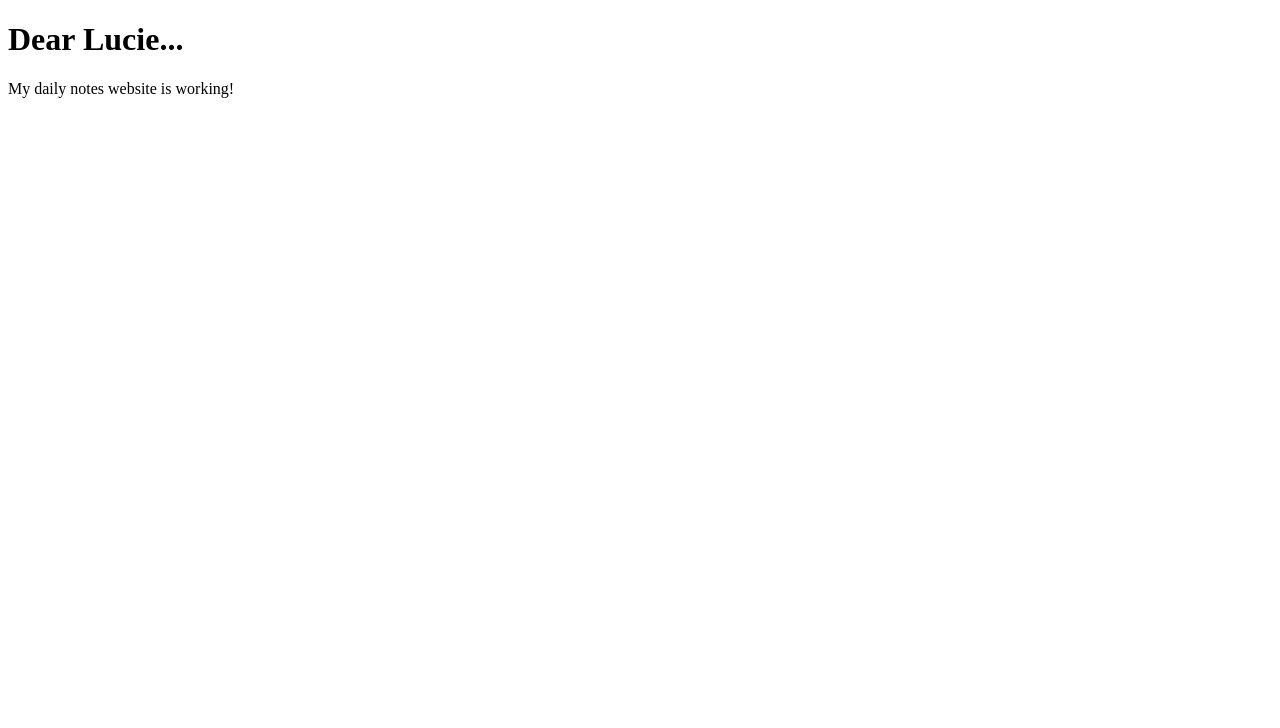
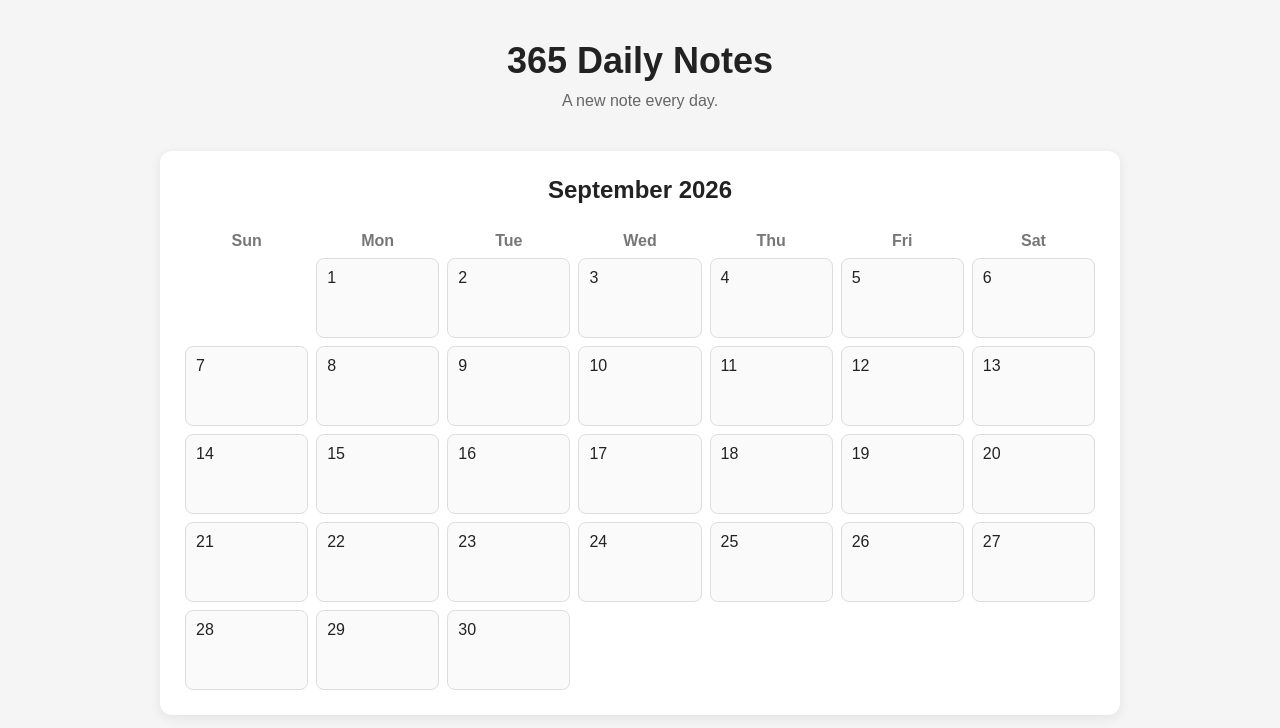
Before and after one commit to jdripley45/jdripley45.github.io, a plain HTML site: page index.html in a window 1280 px wide. Drawn offline with Linux system fonts and the light colour scheme.

Commit message:
Update index.html

```diff
--- a/index.html
+++ b/index.html
@@ -3,14 +3,175 @@
 <head>
     <meta charset="UTF-8">
     <meta name="viewport" content="width=device-width, initial-scale=1.0">
-    <title>Dear Lucie...</title>
+
+    <title>365 Daily Notes</title>
+
+    <style>
+        * {
+            box-sizing: border-box;
+        }
+
+        body {
+            margin: 0;
+            font-family: Arial, sans-serif;
+            background: #f5f5f5;
+            color: #222;
+        }
+
+        header {
+            text-align: center;
+            padding: 40px 20px 25px;
+        }
+
+        header h1 {
+            margin: 0;
+            font-size: 36px;
+        }
+
+        header p {
+            margin-top: 10px;
+            color: #666;
+        }
+
+        .calendar-container {
+            max-width: 1000px;
+            margin: 0 auto 50px;
+            padding: 0 20px;
+        }
+
+        .month {
+            background: white;
+            border-radius: 12px;
+            padding: 25px;
+            margin-bottom: 30px;
+            box-shadow: 0 3px 12px rgba(0,0,0,0.08);
+        }
+
+        .month h2 {
+            text-align: center;
+            margin-top: 0;
+            margin-bottom: 20px;
+        }
+
+        .weekdays,
+        .days {
+            display: grid;
+            grid-template-columns: repeat(7, 1fr);
+            gap: 8px;
+        }
+
+        .weekday {
+            text-align: center;
+            font-weight: bold;
+            color: #777;
+            padding: 8px;
+        }
+
+        .day {
+            min-height: 80px;
+            border: 1px solid #ddd;
+            border-radius: 8px;
+            padding: 10px;
+            display: flex;
+            align-items: flex-start;
+            justify-content: flex-start;
+            background: #fafafa;
+            font-size: 16px;
+        }
+
+        .day.empty {
+            border: none;
+            background: transparent;
+        }
+
+        .day:hover:not(.empty) {
+            background: #eee;
+        }
+
+        @media (max-width: 600px) {
+
+            header h1 {
+                font-size: 28px;
+            }
+
+            .month {
+                padding: 15px;
+            }
+
+            .day {
+                min-height: 55px;
+                padding: 6px;
+            }
+        }
+    </style>
 </head>
 
 <body>
 
-    <h1>Dear Lucie...</h1>
+    <header>
+        <h1>365 Daily Notes</h1>
+        <p>A new note every day.</p>
+    </header>
 
-    <p>My daily notes website is working!</p>
+    <div class="calendar-container">
+
+        <div class="month">
+            <h2>September 2026</h2>
+
+            <div class="weekdays">
+                <div class="weekday">Sun</div>
+                <div class="weekday">Mon</div>
+                <div class="weekday">Tue</div>
+                <div class="weekday">Wed</div>
+                <div class="weekday">Thu</div>
+                <div class="weekday">Fri</div>
+                <div class="weekday">Sat</div>
+            </div>
+
+            <div class="days">
+                <div class="day empty"></div>
+                <div class="day">1</div>
+                <div class="day">2</div>
+                <div class="day">3</div>
+                <div class="day">4</div>
+                <div class="day">5</div>
+                <div class="day">6</div>
+
+                <div class="day">7</div>
+                <div class="day">8</div>
+                <div class="day">9</div>
+                <div class="day">10</div>
+                <div class="day">11</div>
+                <div class="day">12</div>
+                <div class="day">13</div>
+
+                <div class="day">14</div>
+                <div class="day">15</div>
+                <div class="day">16</div>
+                <div class="day">17</div>
+                <div class="day">18</div>
+                <div class="day">19</div>
+                <div class="day">20</div>
+
+                <div class="day">21</div>
+                <div class="day">22</div>
+                <div class="day">23</div>
+                <div class="day">24</div>
+                <div class="day">25</div>
+                <div class="day">26</div>
+                <div class="day">27</div>
+
+                <div class="day">28</div>
+                <div class="day">29</div>
+                <div class="day">30</div>
+                <div class="day empty"></div>
+                <div class="day empty"></div>
+                <div class="day empty"></div>
+                <div class="day empty"></div>
+            </div>
+        </div>
+
+    </div>
 
 </body>
 </html>
```
